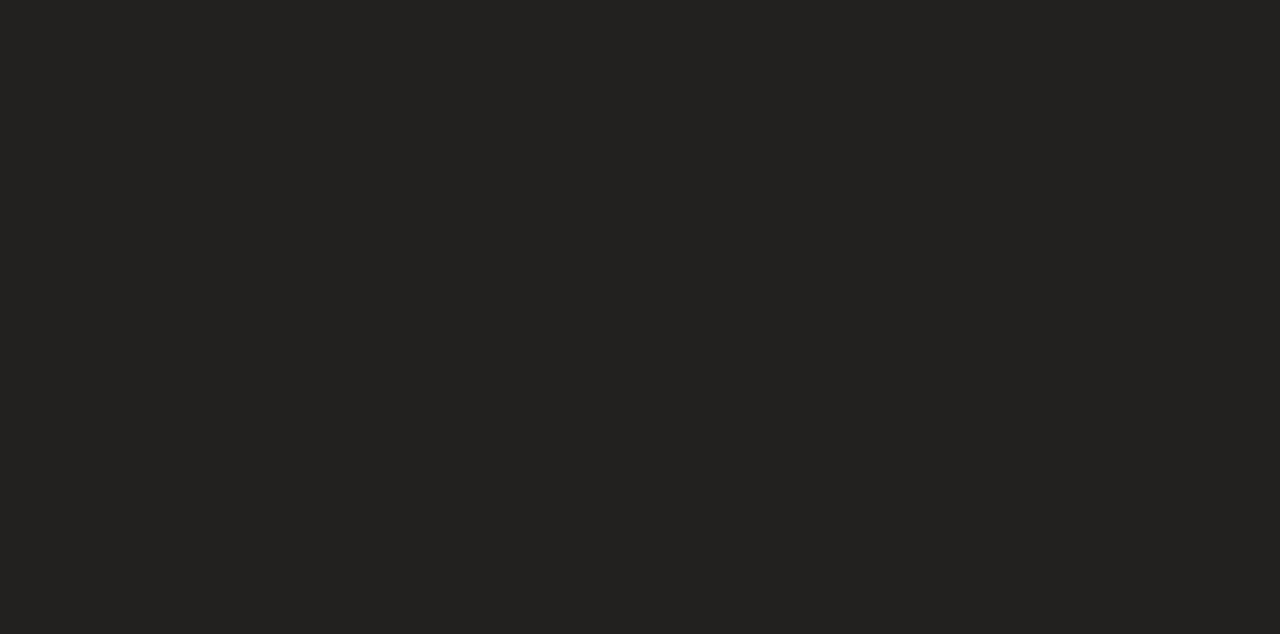
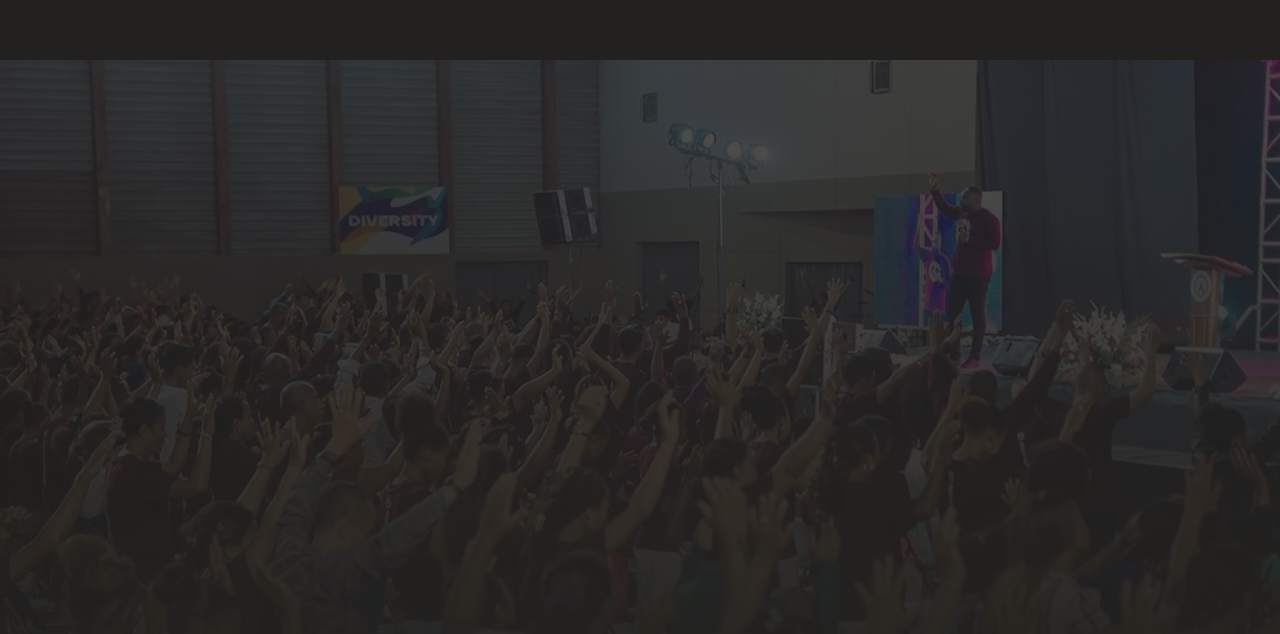
Before and after one commit to joel-kalema/table-0f-eagles, a Next.js app: page / in a window 1280 px wide. Shown: the part 7332-7966 px from the top of the page. Before the commit the page ends 7392 px from the top, so only its background shows below. Built offline with nearby package versions, Linux system fonts and the light colour scheme.

Commit message:
added new section

```diff
--- /dev/null
+++ b/app/(root)/home/_componets/logo.jsx
@@ -0,0 +1,20 @@
+"use client"
+
+import { useState } from "react";
+import { Prompt } from "next/font/google";
+import Image from "next/image";
+
+
+const prompt = Prompt({
+    subsets: ['latin', 'latin-ext', 'thai', 'vietnamese'],
+    weight: '800'
+})
+
+export default function People() {
+    const [isLoading, setLoading] = useState(true);
+    return (
+        <div className="logo">
+
+        </div>
+    );
+}
--- a/app/globals.css
+++ b/app/globals.css
@@ -93,3 +93,13 @@ p {
 		--gradY: 0%;
 	}
 }
+
+.logo {
+	width: 100%;
+	height: 90dvh;
+	background-attachment: fixed;
+	background-image: linear-gradient(to top, #22211f, #22211fc7), url("/people.jpeg");
+	background-size: cover;
+	background-position: center;
+	background-repeat: no-repeat;
+}
--- a/app/page.tsx
+++ b/app/page.tsx
@@ -5,6 +5,7 @@ import Nav from "@/components/Navbar/navbar";
 import HomePage from "./(root)/home/page";
 import Speakers from "./(root)/home/_componets/speakers/page";
 import Location from "./(root)/home/_componets/map";
+import People from "./(root)/home/_componets/logo";
 import VideoPresention from "./(root)/home/_componets/video";
 
 export default function Home() {
@@ -28,6 +29,7 @@ export default function Home() {
       <VideoPresention />
       <Speakers />
       <Location />
+      <People />
     </main>
   );
 }
```
Also changed, not shown: public/people.jpeg (added).
